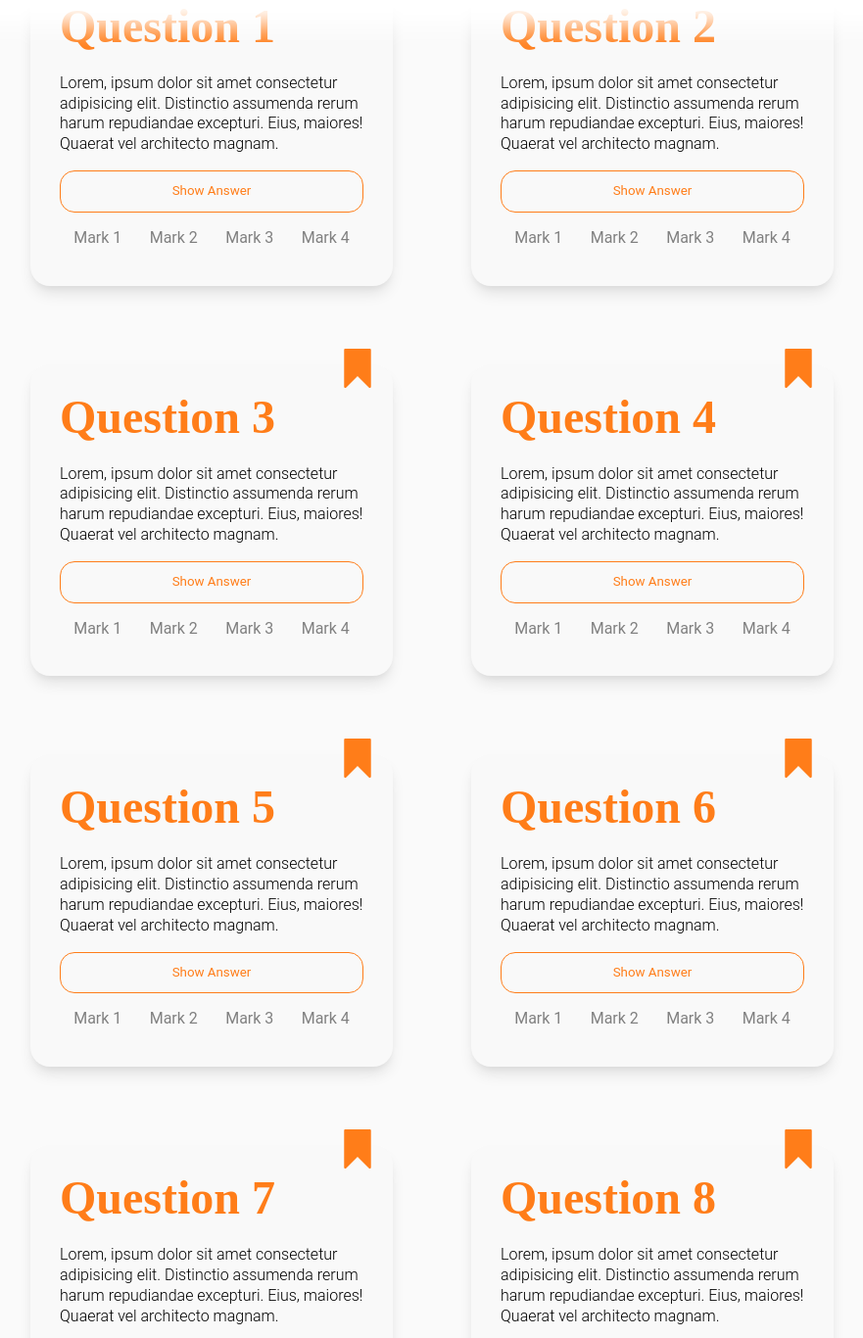
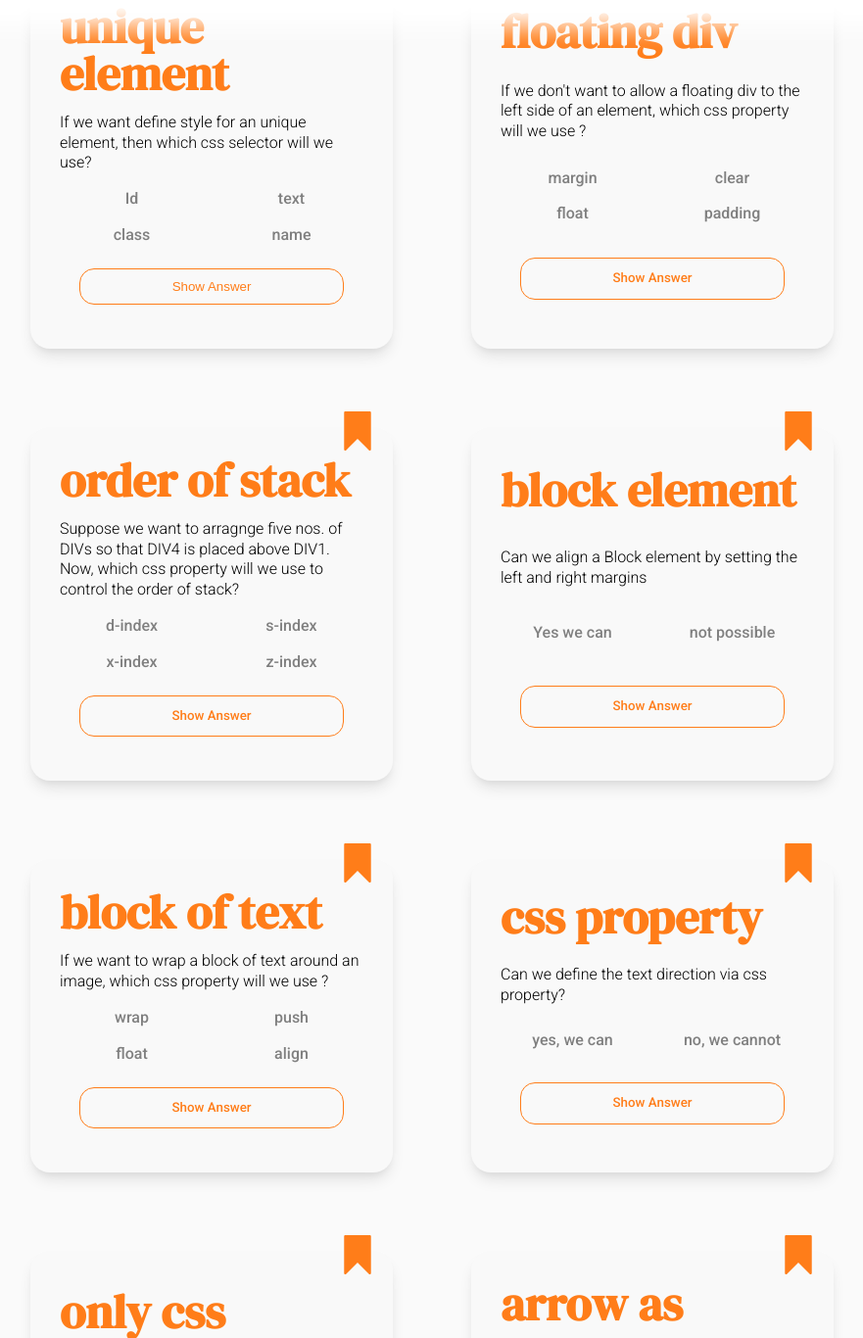
Before and after one commit to calvincorde/quiz-app, a website built with Parcel: page src/index.html in a window 1280 px wide. Shown: the part 814-2180 px from the top of the page at 98% size, without its empty margins (199-1080 px from the left). Built offline with nearby package versions, Linux system fonts and the light colour scheme.

Commit message:
added some questions and set the button below the questios

```diff
--- a/src/CSS/cards.css
+++ b/src/CSS/cards.css
@@ -20,7 +20,7 @@
 .card {
     display: grid;
     grid-template-columns: 1;
-    grid-template-rows: 4;
+    grid-template-rows: auto;
     background-color: rgb(249, 249, 249) ;
     border-radius: 20px;
     padding: 30px;
@@ -34,8 +34,7 @@
 
 .card__button {
     border-radius: 15px;
-    border: none;
-    margin: 10px 20px;
+    margin: 15px 20px;
     padding: 10px 10px;
     background-color: rgb(249, 249, 249);
     color: var(--primary);
@@ -52,11 +51,12 @@
 
 .card__taglist {
     display: grid;
-    grid-template-columns: 1fr 1fr 1fr 1fr ;
-    grid-template-rows: 1fr;
+    grid-template-columns: 1fr 1fr;
+    grid-template-rows: auto;
+    grid-gap: 1rem;
     justify-items: center;
-    margin: 10px 20px;
     padding: 0;
+    margin: 0.5rem 0rem;
     list-style: none;
     color: gray;
 }
--- a/src/CSS/master_styles.css
+++ b/src/CSS/master_styles.css
@@ -4,7 +4,7 @@
     font-size: 3rem;
     color: var(--primary);
     line-height: 3rem;
-    margin-bottom: 1rem;
+    margin-bottom: 0.5rem;
 }
 
 .master__headline_strong {
@@ -23,7 +23,7 @@
 
 .master__text__strong {
     font-family: 'Roboto', sans-serif;
-    font-weight: 400;
+    font-weight: 500;
     line-height: 1.3rem;
-    margin: 0.5rem 0rem;
+    xmargin: 0.5rem 0rem;
 }
--- a/src/index.html
+++ b/src/index.html
@@ -7,7 +7,8 @@
     <link rel="stylesheet" href="CSS/style.css">
     <link rel="preconnect" href="https://fonts.gstatic.com">
     <link rel="preconnect" href="https://fonts.gstatic.com">
-    <link href="https://fonts.googleapis.com/css2?family=DM+Serif+Display&family=Roboto:wght@300;400&display=swap" rel="CSS/style.css">
+    <link rel="preconnect" href="https://fonts.gstatic.com">
+    <link href="https://fonts.googleapis.com/css2?family=DM+Serif+Display&family=Roboto:wght@300;400;500&display=swap" rel="stylesheet">
 </head>
 <body>
     <header>
@@ -20,22 +21,23 @@
 
         <section class="intro">  <!-- Intro -->
             <h2 class="master__headline_strong">Ready to quiz?</h2>
-            <p class="master__text">Lorem ipsum dolor sit amet consectetur adipisicing elit. Voluptate, quasi.</p>
+            <p class="master__text">Lorem ipsum dolor sit amet consectetur adipisicing elit. Excepturi eius praesentium voluptatibus, adipisci pariatur libero beatae sit aspernatur qui minus!</p>
         </section>
 
 
 
-        <section class="card__container">  <!-- Questions -->
+        <section class="card__container">  <!-- Questions - https://www.examtiger.com/mcq/css-mcq-on-stylesheet/-->
             <section class="card">
-                <h2 class="master__headline">Question 1</h2>
-                <p class="master__text">Lorem, ipsum dolor sit amet consectetur adipisicing elit. Distinctio assumenda rerum harum repudiandae excepturi. Eius, maiores! Quaerat vel architecto magnam.</p>
-                <button class="card__button master__text__strong">Show Answer</button>
+                <h2 class="master__headline">unique element</h2>
+                <p class="master__text">
+                    If we want define style for an unique element, then which css selector will we use?</p>
                 <ul class="card__taglist master__text__strong">
-                    <li>Mark 1</li>
-                    <li>Mark 2</li>
-                    <li>Mark 3</li>
-                    <li>Mark 4</li>
+                    <li>Id</li>
+                    <li>text</li>
+                    <li>class</li>
+                    <li>name</li>
                 </ul>
+                <button class="card__button">Show Answer</button>
                 <svg width="40" height="40" viewBox="0 0 512 512" class="bookmark_saved">
                     <path d="M416.667,0H95.334c-8.284,0-15,6.716-15,15v482c0,6.067,3.655,11.536,9.26,13.858c1.856,0.769,3.805,1.142,5.737,1.142
                     c3.903,0,7.74-1.523,10.609-4.394l150.063-150.062L406.06,507.606c4.29,4.291,10.741,5.573,16.347,3.252
@@ -44,15 +46,15 @@
             </section>
 
             <section class="card">
-                <h2 class="master__headline">Question 2</h2>
-                <p class="master__text">Lorem, ipsum dolor sit amet consectetur adipisicing elit. Distinctio assumenda rerum harum repudiandae excepturi. Eius, maiores! Quaerat vel architecto magnam.</p>
+                <h2 class="master__headline">floating div</h2>
+                <p class="master__text">If we don't want to allow a floating div to the left side of an element, which css property will we use ?</p>
+                <ul class="card__taglist master__text__strong">
+                    <li>margin</li>
+                    <li>clear</li>
+                    <li>float</li>
+                    <li>padding</li>
+                </ul>
                 <button class="card__button master__text__strong">Show Answer</button>
-                <ul class="card__taglist master__text__strong">
-                    <li>Mark 1</li>
-                    <li>Mark 2</li>
-                    <li>Mark 3</li>
-                    <li>Mark 4</li>
-                </ul>
                 <svg width="40" height="40" viewBox="0 0 512 512" class="bookmark_saved">
                     <path d="M416.667,0H95.334c-8.284,0-15,6.716-15,15v482c0,6.067,3.655,11.536,9.26,13.858c1.856,0.769,3.805,1.142,5.737,1.142
                     c3.903,0,7.74-1.523,10.609-4.394l150.063-150.062L406.06,507.606c4.29,4.291,10.741,5.573,16.347,3.252
@@ -61,15 +63,15 @@
             </section>
 
             <section class="card">
-                <h2 class="master__headline">Question 3</h2>
-                <p class="master__text">Lorem, ipsum dolor sit amet consectetur adipisicing elit. Distinctio assumenda rerum harum repudiandae excepturi. Eius, maiores! Quaerat vel architecto magnam.</p>
+                <h2 class="master__headline">order of stack</h2>
+                <p class="master__text">Suppose we want to arragnge five nos. of DIVs so that DIV4 is placed above DIV1. Now, which css property will we use to control the order of stack?</p>
+                <ul class="card__taglist master__text__strong">
+                    <li>d-index</li>
+                    <li>s-index</li>
+                    <li>x-index</li>
+                    <li>z-index</li>
+                </ul>
                 <button class="card__button master__text__strong">Show Answer</button>
-                <ul class="card__taglist master__text__strong">
-                    <li>Mark 1</li>
-                    <li>Mark 2</li>
-                    <li>Mark 3</li>
-                    <li>Mark 4</li>
-                </ul>
                   <svg width="40" height="40" viewBox="0 0 512 512" class="bookmark_saved">
                     <path d="M416.667,0H95.334c-8.284,0-15,6.716-15,15v482c0,6.067,3.655,11.536,9.26,13.858c1.856,0.769,3.805,1.142,5.737,1.142
                     c3.903,0,7.74-1.523,10.609-4.394l150.063-150.062L406.06,507.606c4.29,4.291,10.741,5.573,16.347,3.252
@@ -78,79 +80,77 @@
             </section>
 
             <section class="card">
-                <h2 class="master__headline">Question 4</h2>
-                <p class="master__text">Lorem, ipsum dolor sit amet consectetur adipisicing elit. Distinctio assumenda rerum harum repudiandae excepturi. Eius, maiores! Quaerat vel architecto magnam.</p>
+                <h2 class="master__headline">block element</h2>
+                <p class="master__text">Can we align a Block element by setting the left and right margins</p>
+                <ul class="card__taglist master__text__strong">
+                    <li>Yes we can</li>
+                    <li>not possible</li>
+                </ul>
                 <button class="card__button master__text__strong">Show Answer</button>
-                <ul class="card__taglist master__text__strong">
-                    <li>Mark 1</li>
-                    <li>Mark 2</li>
-                    <li>Mark 3</li>
-                    <li>Mark 4</li>
-                </ul>
                 <svg width="40" height="40" viewBox="0 0 512 512" class="bookmark_saved">
                     <path d="M416.667,0H95.334c-8.284,0-15,6.716-15,15v482c0,6.067,3.655,11.536,9.26,13.858c1.856,0.769,3.805,1.142,5.737,1.142
                     c3.903,0,7.74-1.523,10.609-4.394l150.063-150.062L406.06,507.606c4.29,4.291,10.741,5.573,16.347,3.252
                     c5.605-2.322,9.26-7.791,9.26-13.858V15C431.667,6.716,424.952,0,416.667,0z"></path>
                 </svg>
             </section>
+
             <section class="card">
-                <h2 class="master__headline">Question 5</h2>
-                <p class="master__text">Lorem, ipsum dolor sit amet consectetur adipisicing elit. Distinctio assumenda rerum harum repudiandae excepturi. Eius, maiores! Quaerat vel architecto magnam.</p>
+                <h2 class="master__headline">block of text </h2>
+                <p class="master__text">If we want to wrap a block of text around an image, which css property will we use ?</p>
+                <ul class="card__taglist master__text__strong">
+                    <li>wrap</li>
+                    <li>push</li>
+                    <li>float</li>
+                    <li>align</li>
+                </ul>
                 <button class="card__button master__text__strong">Show Answer</button>
-                <ul class="card__taglist master__text__strong">
-                    <li>Mark 1</li>
-                    <li>Mark 2</li>
-                    <li>Mark 3</li>
-                    <li>Mark 4</li>
-                </ul>
                 <svg width="40" height="40" viewBox="0 0 512 512" class="bookmark_saved">
                     <path d="M416.667,0H95.334c-8.284,0-15,6.716-15,15v482c0,6.067,3.655,11.536,9.26,13.858c1.856,0.769,3.805,1.142,5.737,1.142
                     c3.903,0,7.74-1.523,10.609-4.394l150.063-150.062L406.06,507.606c4.29,4.291,10.741,5.573,16.347,3.252
                     c5.605-2.322,9.26-7.791,9.26-13.858V15C431.667,6.716,424.952,0,416.667,0z"></path>
                 </svg>
             </section>
+
             <section class="card">
-                <h2 class="master__headline">Question 6</h2>
-                <p class="master__text">Lorem, ipsum dolor sit amet consectetur adipisicing elit. Distinctio assumenda rerum harum repudiandae excepturi. Eius, maiores! Quaerat vel architecto magnam.</p>
+                <h2 class="master__headline">css property</h2>
+                <p class="master__text">Can we define the text direction via css property?</p>
+                <ul class="card__taglist master__text__strong">
+                    <li>yes, we can</li>
+                    <li>no, we cannot</li>
+                </ul>
                 <button class="card__button master__text__strong">Show Answer</button>
-                <ul class="card__taglist master__text__strong">
-                    <li>Mark 1</li>
-                    <li>Mark 2</li>
-                    <li>Mark 3</li>
-                    <li>Mark 4</li>
-                </ul>
                 <svg width="40" height="40" viewBox="0 0 512 512" class="bookmark_saved">
                     <path d="M416.667,0H95.334c-8.284,0-15,6.716-15,15v482c0,6.067,3.655,11.536,9.26,13.858c1.856,0.769,3.805,1.142,5.737,1.142
                     c3.903,0,7.74-1.523,10.609-4.394l150.063-150.062L406.06,507.606c4.29,4.291,10.741,5.573,16.347,3.252
                     c5.605-2.322,9.26-7.791,9.26-13.858V15C431.667,6.716,424.952,0,416.667,0z"></path>
                 </svg>
             </section>
+
             <section class="card">
-                <h2 class="master__headline">Question 7</h2>
-                <p class="master__text">Lorem, ipsum dolor sit amet consectetur adipisicing elit. Distinctio assumenda rerum harum repudiandae excepturi. Eius, maiores! Quaerat vel architecto magnam.</p>
+                <h2 class="master__headline">only css</h2>
+                <p class="master__text">Is it possible to declare font-weight, font-face & font-size by using ONLY ONE css propery ?</p>
+                <ul class="card__taglist master__text__strong">
+                    <li>Yes, it's possible</li>
+                    <li>No, not possible</li>
+                </ul>
                 <button class="card__button master__text__strong">Show Answer</button>
-                <ul class="card__taglist master__text__strong">
-                    <li>Mark 1</li>
-                    <li>Mark 2</li>
-                    <li>Mark 3</li>
-                    <li>Mark 4</li>
-                </ul>
                 <svg width="40" height="40" viewBox="0 0 512 512" class="bookmark_saved">
                     <path d="M416.667,0H95.334c-8.284,0-15,6.716-15,15v482c0,6.067,3.655,11.536,9.26,13.858c1.856,0.769,3.805,1.142,5.737,1.142
                     c3.903,0,7.74-1.523,10.609-4.394l150.063-150.062L406.06,507.606c4.29,4.291,10.741,5.573,16.347,3.252
                     c5.605-2.322,9.26-7.791,9.26-13.858V15C431.667,6.716,424.952,0,416.667,0z"></path>
                 </svg>
             </section>
+
             <section class="card">
-                <h2 class="master__headline">Question 8</h2>
-                <p class="master__text">Lorem, ipsum dolor sit amet consectetur adipisicing elit. Distinctio assumenda rerum harum repudiandae excepturi. Eius, maiores! Quaerat vel architecto magnam.</p>
+                <h2 class="master__headline">arrow as cursor</h2>
+                <p class="master__text">If we want to show an Arrow as cursor, then which value we will use ?</p>
+                <ul class="card__taglist master__text__strong">
+                    <li>pointer</li>
+                    <li>default</li>
+                    <li>arrow</li>
+                    <li>arr</li>
+                </ul>
                 <button class="card__button master__text__strong">Show Answer</button>
-                <ul class="card__taglist master__text__strong">
-                    <li>Mark 1</li>
-                    <li>Mark 2</li>
-                    <li>Mark 3</li>
-                    <li>Mark 4</li>
-                </ul>
                 <svg width="40" height="40" viewBox="0 0 512 512" class="bookmark_saved">
                     <path d="M416.667,0H95.334c-8.284,0-15,6.716-15,15v482c0,6.067,3.655,11.536,9.26,13.858c1.856,0.769,3.805,1.142,5.737,1.142
                     c3.903,0,7.74-1.523,10.609-4.394l150.063-150.062L406.06,507.606c4.29,4.291,10.741,5.573,16.347,3.252
```
Also changed, not shown: src/bookmarks.html (+1 -1 lines), src/create.html (+1 -1 lines), src/profile.html (+1 -1 lines).
